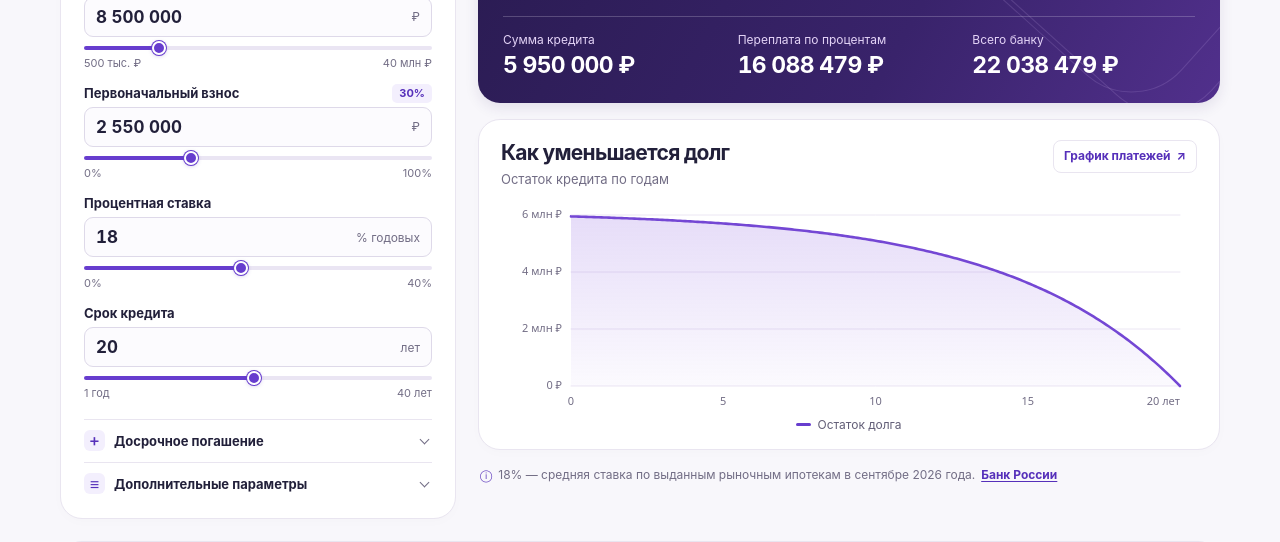
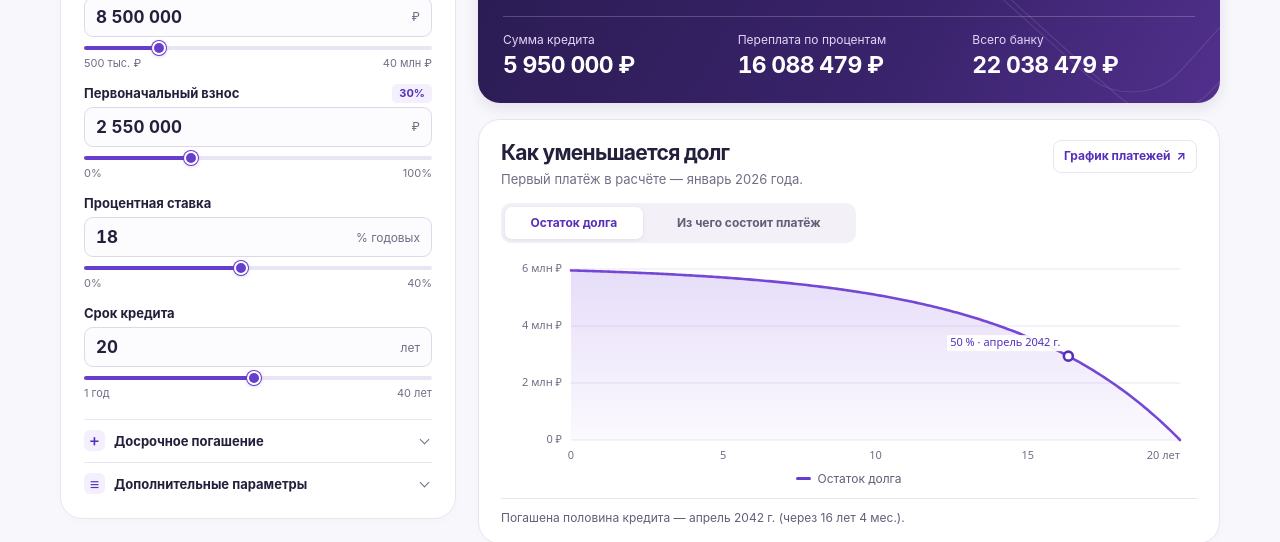
Before and after one commit to Danil42Russia/mortgage-calculator, a website with bundled scripts: page public/index.html in a window 1280 px wide. Shown: the part 418-960 px from the top of the page. Built offline with nearby package versions, Linux system fonts and the light colour scheme.

Commit message:
Показывать состав платежей по годам и дату погашения половины кредита

```diff
--- a/public/index.html
+++ b/public/index.html
@@ -161,14 +161,18 @@
           <div id="ownership-summary" hidden></div>
           <div id="income-summary" hidden></div>
         </div>
-        <section class="card chart-card" aria-labelledby="chart-title">
+        <section class="card chart-card" id="debt-chart-card" aria-labelledby="chart-title">
           <div class="chart-head">
             <div>
               <h2 id="chart-title">Как уменьшается долг</h2>
-              <p>Остаток кредита по годам</p>
+              <p class="debt-chart-caption">Первый платёж в расчёте — январь 2026 года.</p>
             </div>
             <a class="outline-button" href="#schedule">График платежей <span aria-hidden="true">↗</span></a>
           </div>
+          <fieldset class="debt-chart-mode segmented" aria-label="Вид ипотечного графика">
+            <label><input type="radio" name="debt-chart-mode" value="balance" checked><span>Остаток долга</span></label>
+            <label><input type="radio" name="debt-chart-mode" value="payments"><span>Из чего состоит платёж</span></label>
+          </fieldset>
           <div class="chart-wrap" id="chart-wrap">
             <canvas id="chart" tabindex="0" aria-label="Остаток долга. Используйте стрелки влево и вправо для просмотра значений."></canvas>
             <div id="chart-empty" class="chart-empty" hidden>График появится, когда будет сумма кредита.</div>
@@ -176,6 +180,8 @@
             <div id="chart-live" class="sr-only" role="status"></div>
           </div>
           <div class="legend" id="chart-legend"><span><i></i> Остаток долга</span><span id="base-legend" hidden><i></i> Без досрочных взносов</span></div>
+          <div class="legend payment-legend" hidden><span><i></i> Основной долг</span><span><i></i> Проценты</span></div>
+          <p class="hint debt-chart-note" id="chart-note" hidden></p>
         </section>
         <p class="source-note" id="market-note"><span aria-hidden="true">ⓘ</span> 18% — средняя ставка по выданным рыночным ипотекам в сентябре 2026 года. <a href="https://www.cbr.ru/Collection/Collection/File/62505/mortgage_lending_market_2609_77.pdf" target="_blank" rel="noopener">Банк России</a></p>
       </div>
@@ -305,19 +311,25 @@
           </div>
         </section>
         <p class="status-banner" id="budget-status" role="status" hidden></p>
-        <section class="card chart-card" aria-labelledby="budget-chart-title">
+        <section class="card chart-card" id="budget-debt-chart-card" aria-labelledby="budget-chart-title">
           <div class="chart-head">
             <div>
               <h2 id="budget-chart-title">Как уменьшается долг</h2>
-              <p>Остаток кредита по годам</p>
+              <p class="debt-chart-caption">Первый платёж в расчёте — январь 2026 года.</p>
             </div>
           </div>
+          <fieldset class="debt-chart-mode segmented" aria-label="Вид ипотечного графика">
+            <label><input type="radio" name="budget-debt-chart-mode" value="balance" checked><span>Остаток долга</span></label>
+            <label><input type="radio" name="budget-debt-chart-mode" value="payments"><span>Из чего состоит платёж</span></label>
+          </fieldset>
           <div class="chart-wrap">
             <canvas id="budget-chart" tabindex="-1" aria-label="Остаток долга. Используйте стрелки влево и вправо для просмотра значений."></canvas>
             <div class="chart-empty" id="budget-chart-empty">Укажите зарплату, чтобы построить график.</div>
             <div class="chart-tooltip" id="budget-chart-tooltip" hidden></div>
             <div class="sr-only" id="budget-chart-live" role="status"></div>
           </div>
+          <div class="legend payment-legend" hidden><span><i></i> Основной долг</span><span><i></i> Проценты</span></div>
+          <p class="hint debt-chart-note" id="budget-chart-note" hidden></p>
         </section>
         <section class="card cash-card" id="budget-cash" aria-labelledby="budget-cash-title" hidden>
           <div class="section-head">
--- a/public/styles.css
+++ b/public/styles.css
@@ -141,6 +141,12 @@ details summary:hover { color: var(--accent-dark); }
 .legend span { display: inline-flex; align-items: center; gap: 6px; }
 .legend i { display: inline-block; width: 15px; height: 3px; border-radius: 3px; background: var(--accent); }
 #base-legend i { background: repeating-linear-gradient(to right, #9c88bf 0 4px, transparent 4px 7px); }
+.debt-chart-mode { margin: 14px 0 0; border: 0; min-width: 0; max-width: 355px; }
+.debt-chart-mode label:last-child { flex: 1.5; }
+.debt-chart-mode label span { white-space: normal; }
+.payment-legend i { width: 10px; height: 10px; background: #7447d4; }
+.payment-legend span + span i { background: #31947e; }
+.debt-chart-note { margin-top: 12px; padding-top: 10px; border-top: 1px solid var(--line); }
 .source-note { display: flex; flex-wrap: wrap; align-items: baseline; gap: 3px 6px; padding: 0 2px; color: var(--quiet); font-size: 12px; line-height: 1.55; }
 .source-note > span { color: var(--accent-dark); }
 .source-note > a { font-weight: 650; }
--- a/src/affordability-view.ts
+++ b/src/affordability-view.ts
@@ -1,7 +1,8 @@
 import { calculateAffordability } from './affordability.ts';
 import type { AffordabilityInput } from './affordability.ts';
 import { calculatorHash, readChoiceParam, readNumberParam } from './calculator-uri.ts';
-import { BalanceChart, durationAxis, SeriesChart } from './chart.ts';
+import { durationAxis, SeriesChart } from './chart.ts';
+import { setupMortgageChart } from './mortgage-chart.ts';
 import { decimal, integer, money, monthWord, numberFromInput, yearWord } from './format.ts';
 import { bindMoneyGrouping, bindPercentFormatting } from './money-input.ts';
 import { calculateMortgage } from './mortgage.ts';
@@ -152,9 +153,7 @@ export function setupAffordability(
   const salaryPeriods = document.querySelectorAll<HTMLInputElement>('input[name="salary-period"]');
   const cashBar = budgetElement('cash-bar');
   const status = budgetElement('status');
-  const chart = new BalanceChart(
-    budgetElement<HTMLCanvasElement>('chart'), budgetElement('chart-tooltip'), budgetElement('chart-live'),
-  );
+  const chart = setupMortgageChart(budgetElement('debt-chart-card'), onChange);
   const salaryChart = new SeriesChart(
     budgetElement<HTMLCanvasElement>('salary-chart'), budgetElement('salary-tooltip'), budgetElement('salary-live'),
   );
@@ -332,6 +331,7 @@ export function setupAffordability(
   });
 
   function restore(params: URLSearchParams = new URLSearchParams()) {
+    chart.restore(params);
     const next = { ...defaults };
     for (const key of keys) {
       const field = fields[key];
@@ -350,5 +350,5 @@ export function setupAffordability(
   }
 
   restore();
-  return { restore, hash: () => calculatorHash('affordability', state, defaults) };
+  return { restore, hash: () => calculatorHash('affordability', { ...state, debtChart: chart.mode }, { ...defaults, debtChart: 'balance' }) };
 }
--- a/src/app.ts
+++ b/src/app.ts
@@ -1,4 +1,4 @@
-import { BalanceChart } from './chart.ts';
+import { setupMortgageChart } from './mortgage-chart.ts';
 import { setupAffordability } from './affordability-view.ts';
 import type { BudgetScenario } from './affordability-view.ts';
 import { calculatorHash, parseCalculatorHash, readChoiceParam, readNumberParam } from './calculator-uri.ts';
@@ -16,7 +16,7 @@ function element<T extends HTMLElement = HTMLElement>(id: string): T {
 }
 
 const programs = document.querySelectorAll<HTMLInputElement>('input[name=program]');
-const chart = new BalanceChart(element<HTMLCanvasElement>('chart'), element('chart-tooltip'), element('chart-live'));
+const chart = setupMortgageChart(element('debt-chart-card'), queueAddressUpdate);
 const updateSchedule = setupSchedule();
 const save = element<HTMLButtonElement>('save');
 const live = element('live');
@@ -232,8 +232,6 @@ function showResult() {
   message('chart-empty', hasLoan ? '' : current.kind === 'over-limit'
     ? 'График появится после уменьшения суммы кредита.'
     : 'При покупке без кредита платежей нет.');
-  element('chart-legend').hidden = !hasLoan;
-  element('base-legend').hidden = !baseline;
   updateSchedule(result?.rows ?? []);
 }
 
@@ -436,7 +434,8 @@ function syncCalculatorMode(scroll: boolean) {
 }
 
 function addressFor(route: CalculatorRoute) {
-  return route === 'affordability' ? budgetView.hash() : calculatorHash(route, state, DEFAULT_SCENARIO);
+  return route === 'affordability' ? budgetView.hash()
+    : calculatorHash(route, { ...state, debtChart: chart.mode }, { ...DEFAULT_SCENARIO, debtChart: 'balance' });
 }
 
 function destinationFor(link: HTMLAnchorElement, route: CalculatorRoute): CalculatorRoute {
@@ -474,6 +473,7 @@ function navigate(route: CalculatorRoute) {
 }
 
 function restoreScenario(params: URLSearchParams) {
+  chart.restore(params);
   const next = { ...DEFAULT_SCENARIO };
   for (const key of numericKeys) {
     const [min, max] = limits[key];
--- a/src/chart.ts
+++ b/src/chart.ts
@@ -1,10 +1,4 @@
 import { compactNumber, formatTerm, money, yearWord } from './format.ts';
-import type { MortgageResult } from './mortgage.ts';
-
-interface ChartData {
-  result: MortgageResult;
-  baseline: MortgageResult | null;
-}
 
 interface Plot {
   left: number;
@@ -33,6 +27,8 @@ interface ChartSeries {
   axisStep: number;
   formatValue?: (value: number) => string;
   fitValues?: boolean;
+  marker?: { index: number; label: string };
+  stack?: { lower: number[]; lowerLabel: string; upperLabel: string };
 }
 
 export class SeriesChart {
@@ -53,7 +49,9 @@ export class SeriesChart {
       const { left, right } = this.plot;
       const offset = event.clientX - canvas.getBoundingClientRect().left;
       const ratio = Math.min(1, Math.max(0, (offset - left) / (right - left)));
-      this.activeMonth = Math.round(ratio * this.maxMonth);
+      this.activeMonth = this.data?.stack
+        ? Math.min(this.maxMonth, Math.floor(ratio * (this.maxMonth + 1)))
+        : Math.round(ratio * this.maxMonth);
       this.draw();
     };
     canvas.addEventListener('pointermove', inspect);
@@ -82,7 +80,7 @@ export class SeriesChart {
   setSeries(data: ChartSeries | null) {
     this.data = data;
     this.maxMonth = Math.max(0, (data?.values.length ?? 0) - 1, (data?.comparison?.values.length ?? 0) - 1);
-    this.canvas.tabIndex = this.maxMonth ? 0 : -1;
+    this.canvas.tabIndex = data?.values.length ? 0 : -1;
     if (this.activeMonth !== null) this.activeMonth = Math.min(this.activeMonth, this.maxMonth);
     this.draw();
   }
@@ -109,7 +107,7 @@ export class SeriesChart {
     context.clearRect(0, 0, width, height);
     this.tooltip.hidden = true;
     this.plot = null;
-    if (!data || !maxMonth || width < 110) return;
+    if (!data?.values.length || width < 110) return;
 
     const allValues = data.values.concat(data.comparison?.values ?? []);
     const high = Math.max(0, ...allValues);
@@ -125,7 +123,9 @@ export class SeriesChart {
     const right = width - 17;
     const top = 15;
     const bottom = height - 27;
-    const x = (month: number) => left + month * (right - left) / maxMonth;
+    const slot = (right - left) / (maxMonth + 1);
+    const x = data.stack ? (index: number) => left + (index + 0.5) * slot
+      : (index: number) => left + index * (right - left) / Math.max(1, maxMonth);
     const y = (value: number) => bottom - (value - minimum) * (bottom - top) / (maximum - minimum);
     this.plot = { left, right, top, bottom, x, y };
 
@@ -152,9 +152,29 @@ export class SeriesChart {
       context.textAlign = 'center';
       context.fillText(data.axisLabel(index, false), position, height - 11);
     }
-    context.textAlign = 'right';
-    context.fillText(data.axisLabel(maxMonth, true), right, height - 11);
+    context.textAlign = data.stack ? 'center' : 'right';
+    context.fillText(data.axisLabel(maxMonth, true), x(maxMonth), height - 11);
 
+    const stack = data.stack;
+    if (stack) {
+      const barWidth = Math.min(46, 0.76 * slot);
+      data.values.forEach((total, index) => {
+        const barLeft = x(index) - barWidth / 2;
+        const split = y(stack.lower[index]);
+        context.fillStyle = '#7447d4';
+        context.fillRect(barLeft, split, barWidth, y(0) - split);
+        context.fillStyle = '#31947e';
+        context.fillRect(barLeft, y(total), barWidth, split - y(total));
+      });
+    } else {
+      this.drawLines(context, data, this.plot);
+    }
+    if (this.activeMonth !== null) this.drawSelection(context, width, this.activeMonth, this.plot, data);
+  }
+
+  private drawLines(context: CanvasRenderingContext2D, data: ChartSeries, plot: Plot) {
+    const { left, right, top, bottom, x, y } = plot;
+    const maxMonth = this.maxMonth;
     const trace = (values: number[]) => {
       context.beginPath();
       context.moveTo(left, y(values[0]));
@@ -163,7 +183,7 @@ export class SeriesChart {
       }
     };
     trace(data.values);
-    const base = y(Math.max(0, minimum));
+    const base = Math.min(bottom, y(0));
     context.lineTo(right, base);
     context.lineTo(left, base);
     context.closePath();
@@ -188,7 +208,24 @@ export class SeriesChart {
     context.lineCap = 'round';
     context.stroke();
 
-    if (this.activeMonth !== null) this.drawSelection(context, width, this.activeMonth, this.plot, data);
+    if (data.marker) {
+      const px = x(data.marker.index);
+      const py = y(data.values[data.marker.index]);
+      context.beginPath();
+      context.arc(px, py, 4.5, 0, 2 * Math.PI);
+      context.fillStyle = '#fff';
+      context.fill();
+      context.strokeStyle = '#5630ba';
+      context.stroke();
+      const labelWidth = context.measureText(data.marker.label).width;
+      const labelX = px + 8 + labelWidth <= right ? px + 8 : Math.max(left, px - 8 - labelWidth);
+      const labelY = Math.max(top, py - 13);
+      context.fillStyle = '#ffffffed';
+      context.fillRect(labelX - 3, labelY - 8, labelWidth + 6, 16);
+      context.fillStyle = '#5630ba';
+      context.textAlign = 'left';
+      context.fillText(data.marker.label, labelX, labelY);
+    }
   }
 
   private drawSelection(
@@ -211,9 +248,17 @@ export class SeriesChart {
     const heading = document.createElement('strong');
     heading.textContent = data.pointLabel(month);
     const format = data.formatValue ?? money;
-    const values = data.comparison
-      ? [format(value), document.createElement('br'), data.comparison.label + ' ' + format(data.comparison.values[month] ?? 0)]
-      : [format(value)];
+    const values: (string | Node)[] = [];
+    if (data.stack) {
+      const lower = data.stack.lower[month];
+      values.push(data.stack.lowerLabel + ' ' + format(lower),
+        document.createElement('br'), data.stack.upperLabel + ' ' + format(value - lower));
+    } else {
+      values.push(format(value));
+      if (data.comparison) {
+        values.push(document.createElement('br'), data.comparison.label + ' ' + format(data.comparison.values[month] ?? 0));
+      }
+    }
     this.tooltip.replaceChildren(heading, ...values);
     this.tooltip.hidden = false;
     const preferred = position + 9 + this.tooltip.offsetWidth > width
@@ -223,19 +268,3 @@ export class SeriesChart {
     this.tooltip.style.top = '4px';
   }
 }
-
-function balances(result: MortgageResult) {
-  return [result.principal, ...result.rows.map(row => row.balance)];
-}
-
-export class BalanceChart extends SeriesChart {
-  set(data: ChartData | null) {
-    this.setSeries(data ? {
-      values: balances(data.result),
-      comparison: data.baseline ? { values: balances(data.baseline), label: 'Без досрочных' } : undefined,
-      axisStep: 12,
-      axisLabel: durationAxis,
-      pointLabel: month => month ? 'Через ' + formatTerm(month) : 'При выдаче',
-    } : null);
-  }
-}
--- /dev/null
+++ b/src/mortgage-chart.ts
@@ -0,0 +1,98 @@
+import { durationAxis, SeriesChart } from './chart.ts';
+import { decimal, formatTerm } from './format.ts';
+import { halfRepaidMonth, summarizeSchedule } from './mortgage.ts';
+import type { MortgageResult } from './mortgage.ts';
+
+interface MortgageChartData {
+  result: MortgageResult;
+  baseline: MortgageResult | null;
+}
+
+const firstYear = 2026;
+const calendar = new Intl.DateTimeFormat('ru-RU', { month: 'long', year: 'numeric', timeZone: 'UTC' });
+
+export function setupMortgageChart(card: HTMLElement, onModeChange: () => void) {
+  const canvas = card.querySelector('canvas')!;
+  const plot = new SeriesChart(canvas, card.querySelector<HTMLElement>('.chart-tooltip')!, card.querySelector<HTMLElement>('[role=status]')!);
+  const controls = card.querySelector('fieldset')!;
+  const radios = controls.querySelectorAll('input');
+  const caption = card.querySelector<HTMLElement>('.debt-chart-caption')!;
+  const balanceLegend = card.querySelector<HTMLElement>('#chart-legend');
+  const baselineLegend = card.querySelector<HTMLElement>('#base-legend');
+  const paymentLegend = card.querySelector<HTMLElement>('.payment-legend')!;
+  const note = card.querySelector<HTMLElement>('.debt-chart-note')!;
+  canvas.setAttribute('aria-describedby', note.id);
+  let mode: 'balance' | 'payments' = 'balance';
+  let data: MortgageChartData | null = null;
+
+  function render() {
+    const payments = mode === 'payments';
+    controls.hidden = !data;
+    caption.hidden = !data;
+    paymentLegend.hidden = !data || !payments;
+    if (balanceLegend) balanceLegend.hidden = !data || payments;
+    if (baselineLegend) baselineLegend.hidden = !data?.baseline || payments;
+    note.hidden = !data;
+    note.textContent = '';
+    if (!data) {
+      plot.setSeries(null);
+      return;
+    }
+
+    const { result, baseline } = data;
+    if (payments) {
+      const years = summarizeSchedule(result.rows, 'year');
+      caption.textContent = result.totalPrepayment
+        ? 'Каждый столбец — год выплат. Досрочные взносы входят в основной долг.'
+        : 'Каждый столбец показывает выплаты за один год.';
+      canvas.setAttribute('aria-label', 'Основной долг и проценты за год. Используйте стрелки для выбора года.');
+      const crossover = years.find(year => year.principal > year.interest);
+      note.textContent = crossover
+        ? 'В ' + (firstYear + crossover.period - 1) + ' году на погашение долга впервые уйдёт больше, чем на проценты.'
+        : 'В каждом году выплаты процентов не меньше суммы погашения основного долга.';
+      plot.setSeries({
+        values: years.map(year => year.payment),
+        stack: { lower: years.map(year => year.principal), lowerLabel: 'Основной долг', upperLabel: 'Проценты' },
+        axisStep: 1,
+        axisLabel: index => String(firstYear + index),
+        pointLabel: index => firstYear + index + ' год',
+        formatValue: value => decimal(value) + '\u00a0₽',
+      });
+    } else {
+      caption.textContent = 'Первый платёж в расчёте — январь 2026 года.';
+      canvas.setAttribute('aria-label', 'Остаток долга. Используйте стрелки для просмотра значений.');
+      const half = halfRepaidMonth(result);
+      let marker;
+      if (half !== undefined) {
+        const date = calendar.format(Date.UTC(firstYear, half - 1, 1));
+        marker = { index: half, label: '50 % · ' + date };
+        note.textContent = 'Погашена половина кредита — ' + date + ' (через ' + formatTerm(half) + ').';
+      }
+      plot.setSeries({
+        values: [result.principal, ...result.rows.map(row => row.balance)],
+        comparison: baseline ? { values: [baseline.principal, ...baseline.rows.map(row => row.balance)], label: 'Без досрочных' } : undefined,
+        marker,
+        axisStep: 12,
+        axisLabel: durationAxis,
+        pointLabel: month => month ? 'Через ' + formatTerm(month) : 'При выдаче',
+      });
+    }
+  }
+
+  for (const radio of radios) radio.addEventListener('change', () => {
+    mode = radio.value === 'payments' ? 'payments' : 'balance';
+    render();
+    onModeChange();
+  });
+  return {
+    get mode() { return mode; },
+    restore(params: URLSearchParams) {
+      mode = params.get('debtChart') === 'payments' ? 'payments' : 'balance';
+      for (const radio of radios) radio.checked = radio.value === mode;
+    },
+    set(next: MortgageChartData | null) {
+      data = next;
+      render();
+    },
+  };
+}
--- a/src/mortgage.ts
+++ b/src/mortgage.ts
@@ -175,6 +175,10 @@ export interface SchedulePeriod {
   balance: number;
 }
 
+export function halfRepaidMonth(result: MortgageResult): number | undefined {
+  return result.rows.find(row => row.balance <= result.principal / 2)?.month;
+}
+
 export function summarizeSchedule(rows: readonly PaymentRow[], grouping: 'month' | 'year'): SchedulePeriod[] {
   const periods: SchedulePeriod[] = [];
   for (const row of rows) {
```
Also changed, not shown: tests/mortgage.test.ts (+20 -1 lines).
